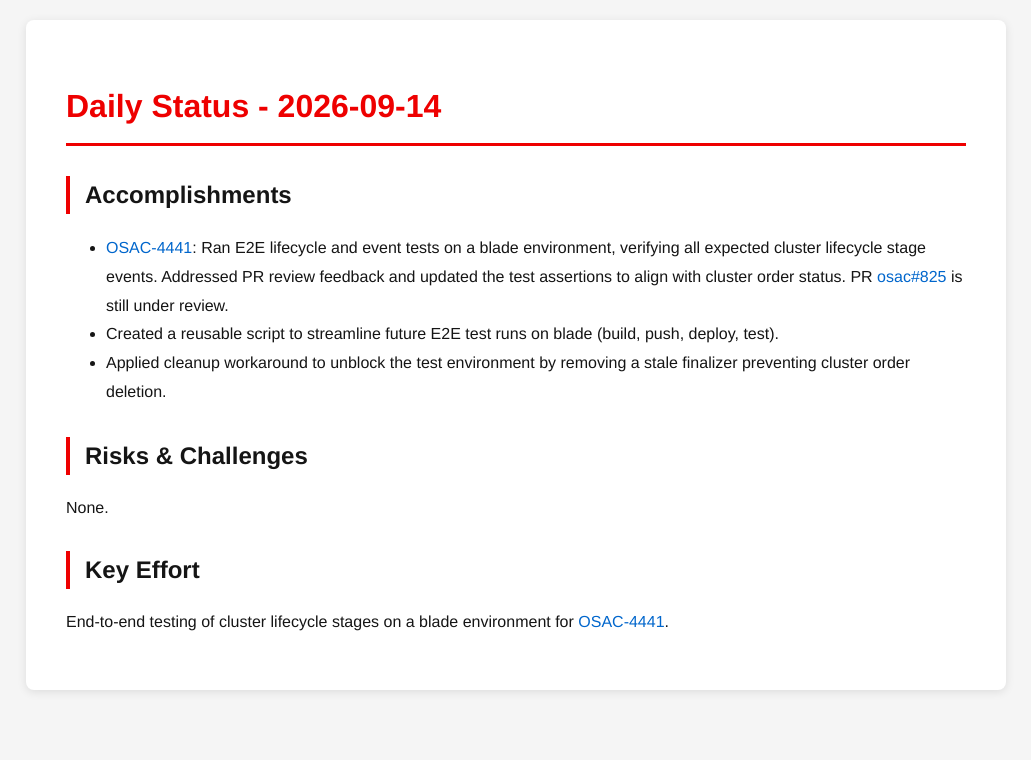
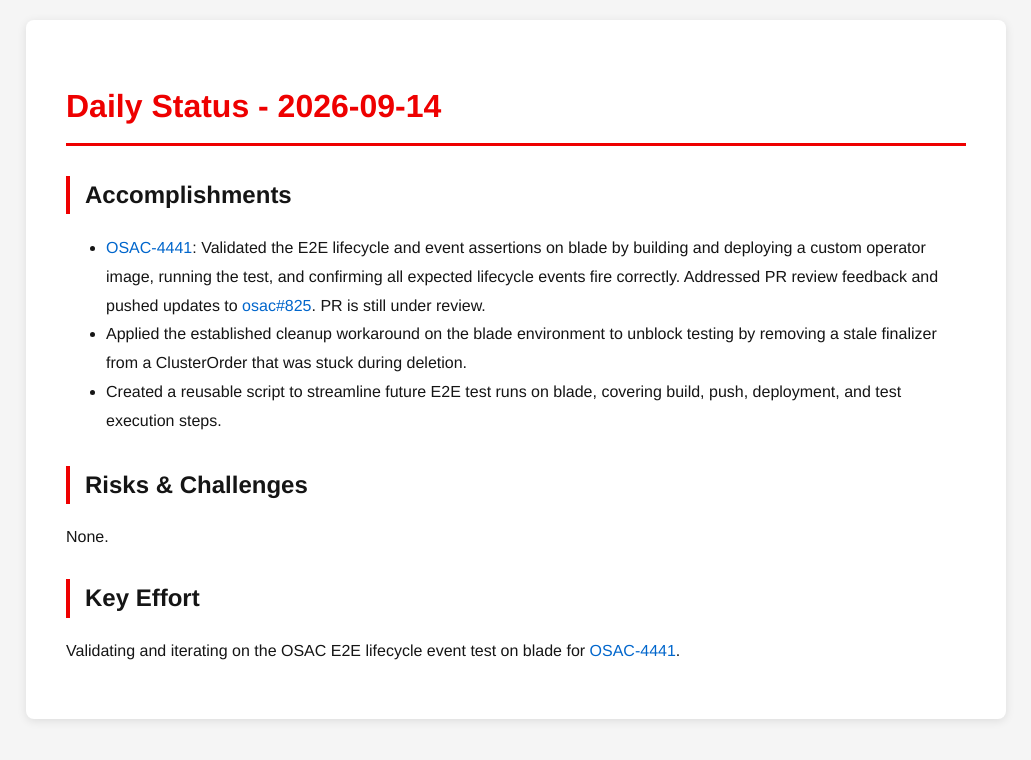
Before and after one commit to tzvatot/daily-status, a Jekyll site: the page built from 2026-09-14.md, in a window 1280 px wide. Shown: the top 760 px of the page, without its empty margins (124-1155 px from the left). Built offline with Jekyll 4.4.1, drawn with Linux system fonts in a browser that asks for light colours.

Commit message:
Daily status update - 2026-09-14

```diff
--- a/2026-09-14.md
+++ b/2026-09-14.md
@@ -7,12 +7,12 @@
 # Daily Status - 2026-09-14
 
 ## Accomplishments
-- [OSAC-4441](https://redhat.atlassian.net/browse/OSAC-4441): Ran E2E lifecycle and event tests on a blade environment, verifying all expected cluster lifecycle stage events. Addressed PR review feedback and updated the test assertions to align with cluster order status. PR [osac#825](https://github.com/osac-project/osac/pull/825) is still under review.
-- Created a reusable script to streamline future E2E test runs on blade (build, push, deploy, test).
-- Applied cleanup workaround to unblock the test environment by removing a stale finalizer preventing cluster order deletion.
+- [OSAC-4441](https://redhat.atlassian.net/browse/OSAC-4441): Validated the E2E lifecycle and event assertions on blade by building and deploying a custom operator image, running the test, and confirming all expected lifecycle events fire correctly. Addressed PR review feedback and pushed updates to [osac#825](https://github.com/osac-project/osac/pull/825). PR is still under review.
+- Applied the established cleanup workaround on the blade environment to unblock testing by removing a stale finalizer from a ClusterOrder that was stuck during deletion.
+- Created a reusable script to streamline future E2E test runs on blade, covering build, push, deployment, and test execution steps.
 
 ## Risks & Challenges
 None.
 
 ## Key Effort
-End-to-end testing of cluster lifecycle stages on a blade environment for [OSAC-4441](https://redhat.atlassian.net/browse/OSAC-4441).
+Validating and iterating on the OSAC E2E lifecycle event test on blade for [OSAC-4441](https://redhat.atlassian.net/browse/OSAC-4441).
```
